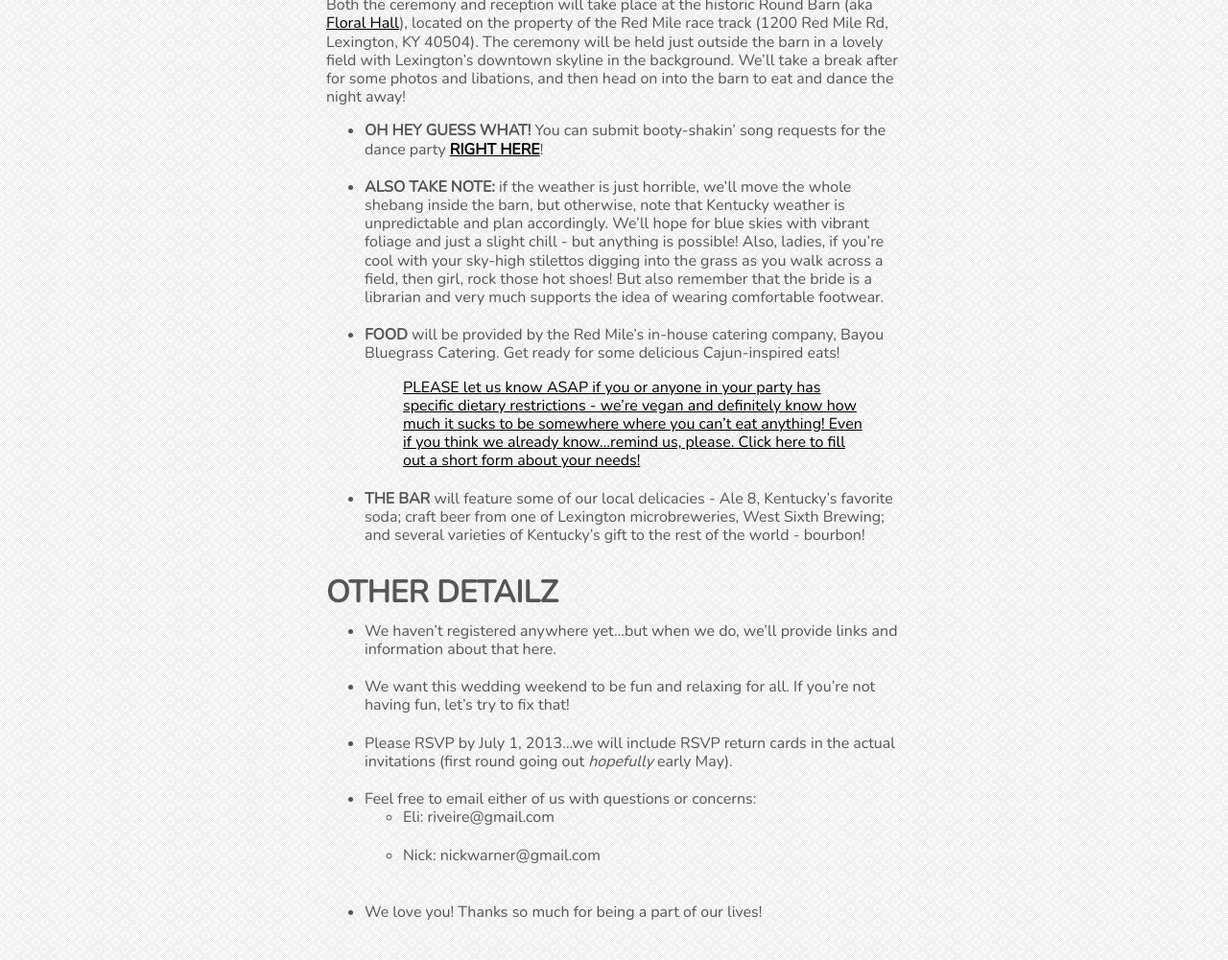
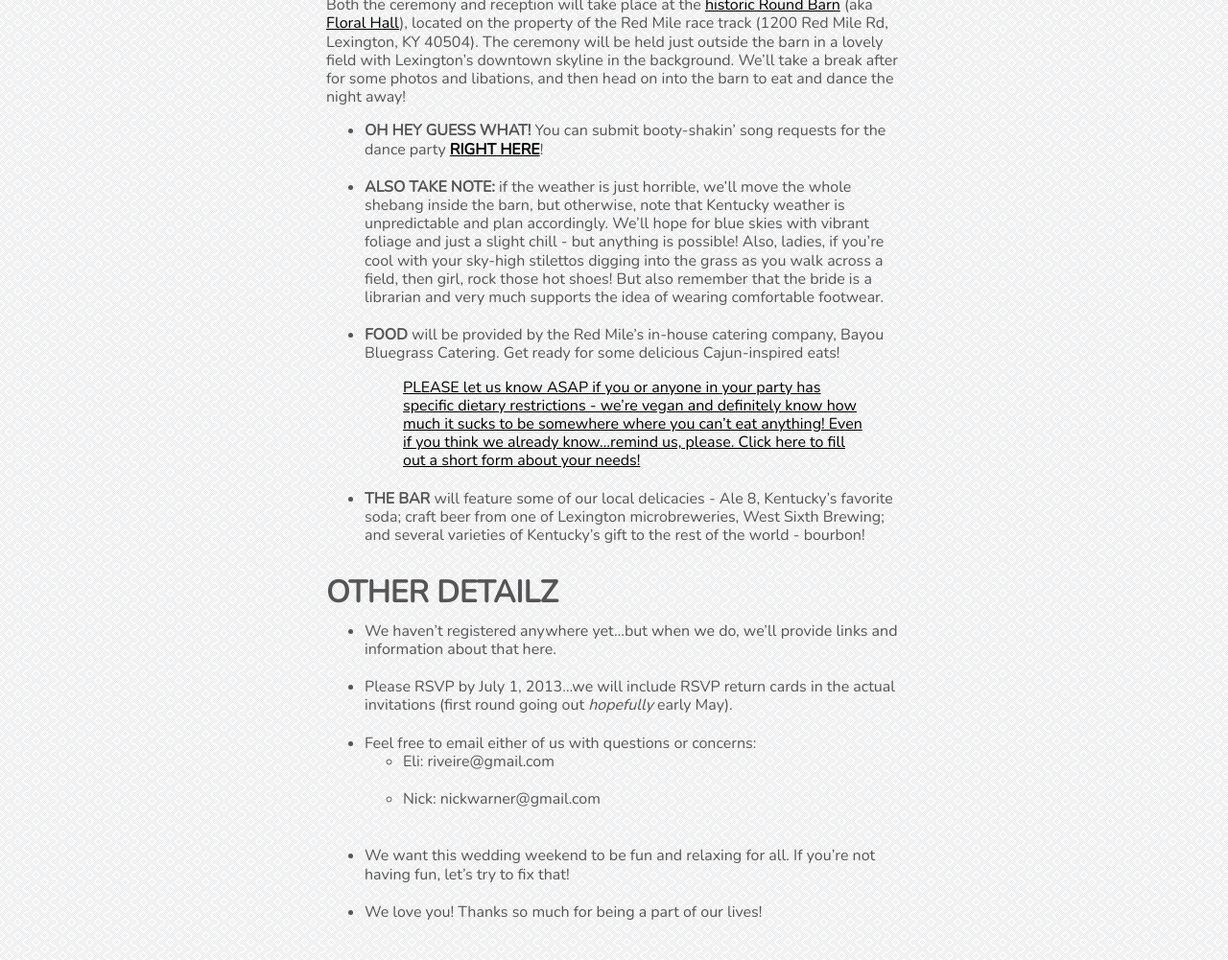
Before and after one commit to nikolaiwarner/eliandnick.com, a Jekyll site: the page built from party.md, in a window 1280 px wide and 1400 px high, scrolled down 214 px. Shown: the part 399-1400 px from the top of the window at 96% size. Built offline with Jekyll 4.4.1, drawn with Linux system fonts in a browser that asks for light colours; nearby versions of some CDN libraries; some of the changed lines change nothing that is shown; some of the changed text lies outside the part shown.

Commit message:
Update party.md

```diff
--- a/party.md
+++ b/party.md
@@ -9,7 +9,7 @@ title: Party
 
 ![Floral Hall](https://encrypted-tbn1.gstatic.com/images?q=tbn:ANd9GcTxrCYHcHMyxGyMK_rpiXqSEVdPD_Z7YU-rYjwwHTc3tUqXzyOt)
 
-Both the ceremony and reception will take place at the historic Round Barn (aka [Floral Hall](http://www.nps.gov/nr/travel/lexington/flo.htm)), located on the property of the Red Mile race track (1200 Red Mile Rd, Lexington, KY 40504). The ceremony will be held just outside the barn in a lovely field with Lexington’s downtown skyline in the background. We’ll take a break after for some photos and libations, and then head on into the barn to eat and dance the night away!
+Both the ceremony and reception will take place at the [historic Round Barn](http://www.theredmile.com/redmile/our-track/virtual-tour/round-barn) (aka [Floral Hall](http://www.nps.gov/nr/travel/lexington/flo.htm)), located on the property of the Red Mile race track (1200 Red Mile Rd, Lexington, KY 40504). The ceremony will be held just outside the barn in a lovely field with Lexington’s downtown skyline in the background. We’ll take a break after for some photos and libations, and then head on into the barn to eat and dance the night away!
 
 * __OH HEY GUESS WHAT!__ You can submit booty-shakin' song requests for the dance party [__RIGHT HERE__](https://docs.google.com/forms/d/1gRWS1Tq05aKgqhNKMSdVZyEexFCqHIZ7Ep4yYwHhsSc/viewform)!
 * __ALSO TAKE NOTE:__ if the weather is just horrible, we’ll move the whole shebang inside the barn, but otherwise, note that Kentucky weather is unpredictable and plan accordingly. We’ll hope for blue skies with vibrant foliage and just a slight chill - but anything is possible! Also, ladies, if you’re cool with your sky-high stilettos digging into the grass as you walk across a field, then girl, rock those hot shoes! But also remember that the bride is a librarian and very much supports the idea of wearing comfortable footwear.
@@ -25,9 +25,9 @@ Both the ceremony and reception will take place at the historic Round Barn (aka
 # OTHER DETAILZ
 
 - We haven’t registered anywhere yet...but when we do, we’ll provide links and information about that here.
-- We want this wedding weekend to be fun and relaxing for all. If you’re not having fun, let’s try to fix that!
 - Please RSVP by July 1, 2013...we will include RSVP return cards in the actual invitations (first round going out *hopefully* early May).
 - Feel free to email either of us with questions or concerns:
   - Eli: riveire@gmail.com
   - Nick: nickwarner@gmail.com
+- We want this wedding weekend to be fun and relaxing for all. If you’re not having fun, let’s try to fix that!
 - We love you! Thanks so much for being a part of our lives!
```
